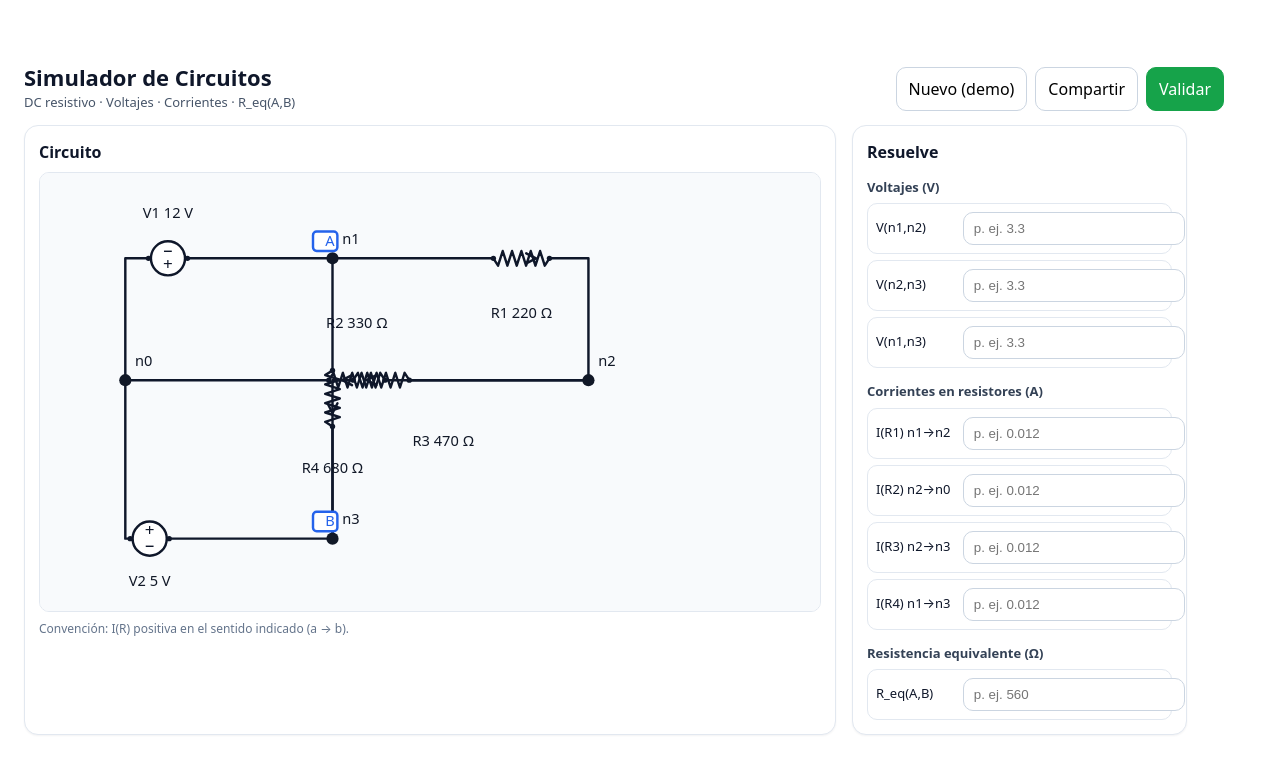
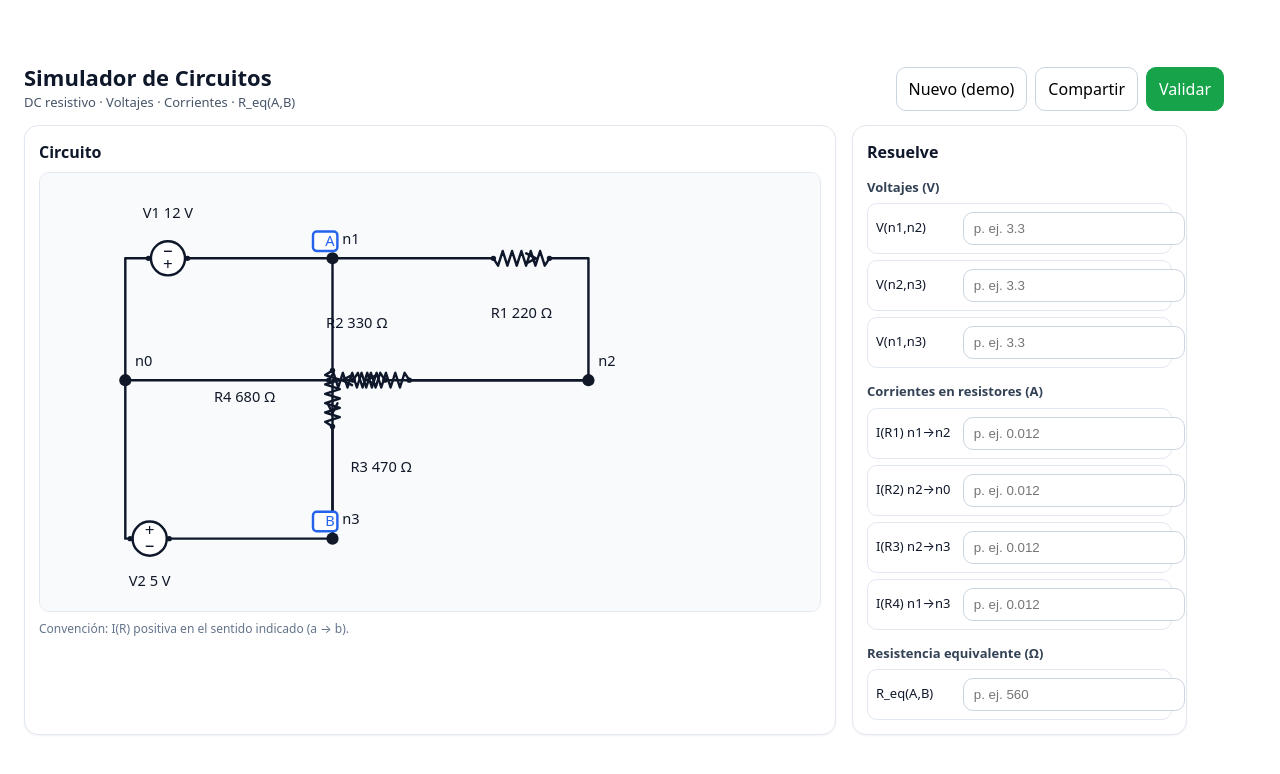
Before and after one commit to AngelPineiro-USC/circuits, a React (Vite) app: page / in a window 1280 px wide. Shown: the top 774 px of the page. Built offline with nearby package versions, Linux system fonts and the light colour scheme.

Commit message:
fix(render): keep resistor labels off element direction to avoid symbol overlap

```diff
--- a/src/core/render/svg.ts
+++ b/src/core/render/svg.ts
@@ -64,13 +64,13 @@ function hashStr(s: string): number {
   return h >>> 0;
 }
 
-function labelCandidates(dir: Point): Array<{ dx: number; dy: number }> {
+function labelCandidates(dir: Point, kind: "R" | "V" | "I"): Array<{ dx: number; dy: number }> {
   const u = normalize(dir);
   const perp = normalize({ x: -u.y, y: u.x });
 
-  // Candidate directions: prefer perpendicular to the element, but include axis-aligned
-  // and along-the-element options for tight mobile layouts.
-  const dirs: Point[] = [
+  // Candidate directions.
+  // For resistors, we avoid along-the-element directions because they tend to place text on top of the zig-zag/wire.
+  const base: Point[] = [
     perp,
     { x: 0, y: -1 },
     { x: 1, y: 0 },
@@ -85,14 +85,18 @@ function labelCandidates(dir: Point): Array<{ dx: number; dy: number }> {
     { x: -perp.x, y: -perp.y },
   ].map(normalize);
 
+  const dirs =
+    kind === "R" ? base.filter((d) => Math.abs(d.x * u.x + d.y * u.y) < 0.7) : base;
+
   // Include a wider range so we can "escape" congested centers.
-  const mags = [22, 28, 36, 46, 58, 72, 88, 104];
+  const mags = kind === "R" ? [36, 46, 58, 72, 88, 104, 124] : [22, 28, 36, 46, 58, 72, 88, 104];
+
   const out: Array<{ dx: number; dy: number }> = [];
   for (const d of dirs) {
     for (const m of mags) out.push({ dx: d.x * m, dy: d.y * m });
   }
 
-  // Also try a few pure axis-aligned offsets at larger radii (helps when the best spot is straight up/down/left/right).
+  // Pure axis-aligned offsets at larger radii.
   const axis = [
     { dx: 0, dy: -116 },
     { dx: 0, dy: 116 },
@@ -290,7 +294,7 @@ export function renderCircuitSvg(circuit: Circuit, opts: RenderOptions = {}): st
         id: r.id,
         text: `${r.id}  ${r.ohms} Ω`,
         anchor: c.p,
-        candidates: labelCandidates(c.dir),
+        candidates: labelCandidates(c.dir, "R"),
       });
     } else if (el(e, "V")) {
       const v = e as VSource;
@@ -299,7 +303,7 @@ export function renderCircuitSvg(circuit: Circuit, opts: RenderOptions = {}): st
         id: v.id,
         text: `${v.id}  ${v.volts} V`,
         anchor: c.p,
-        candidates: labelCandidates(c.dir),
+        candidates: labelCandidates(c.dir, "V"),
       });
     } else if (el(e, "I")) {
       const s = e as ISource;
@@ -308,7 +312,7 @@ export function renderCircuitSvg(circuit: Circuit, opts: RenderOptions = {}): st
         id: s.id,
         text: `${s.id}  ${s.amps} A`,
         anchor: c.p,
-        candidates: labelCandidates(c.dir),
+        candidates: labelCandidates(c.dir, "I"),
       });
     }
   }
```
